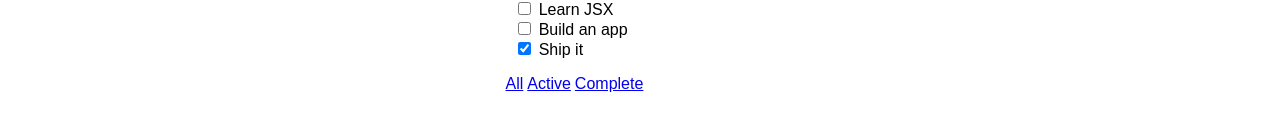
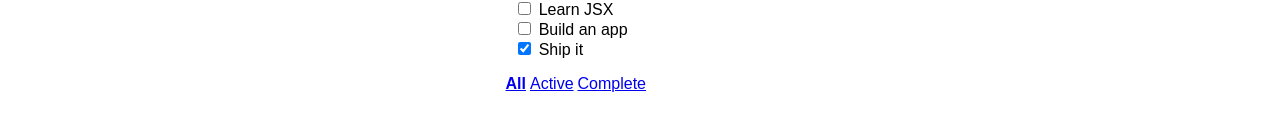
Before and after one commit to Yacarreon93/production-quality-react-app, a React (Create React App) app: page / in a window 1280 px wide. Shown: the part 256-386 px from the top of the page. Built offline with nearby package versions, Linux system fonts and the light colour scheme.

Commit message:
Improve Link component with context

```diff
--- a/src/App.css
+++ b/src/App.css
@@ -66,3 +66,7 @@ li:hover span.delete-item {
   padding-left: 2px;
   padding-right: 2px;
 }
+
+.Footer a.active {
+  font-weight: bold;
+}
--- a/src/components/router/Link.js
+++ b/src/components/router/Link.js
@@ -3,13 +3,19 @@ import { PropTypes } from 'prop-types'
 
 export class Link extends Component {
 
+  static contextTypes = {
+    route: PropTypes.string,
+    linkHandler: PropTypes.func
+  }
+
   handleClick = (evt) => {
     evt.preventDefault()
-    window.history.pushState(null, '', this.props.to)
+    this.context.linkHandler(this.props.to)
   }
 
   render() {
-    return <a href="#" onClick={this.handleClick}>{this.props.children}</a>
+    const activeClass = this.context.route === this.props.to ? 'active' : ''
+    return <a href="#" className={activeClass} onClick={this.handleClick}>{this.props.children}</a>
   }
 
 }
```
